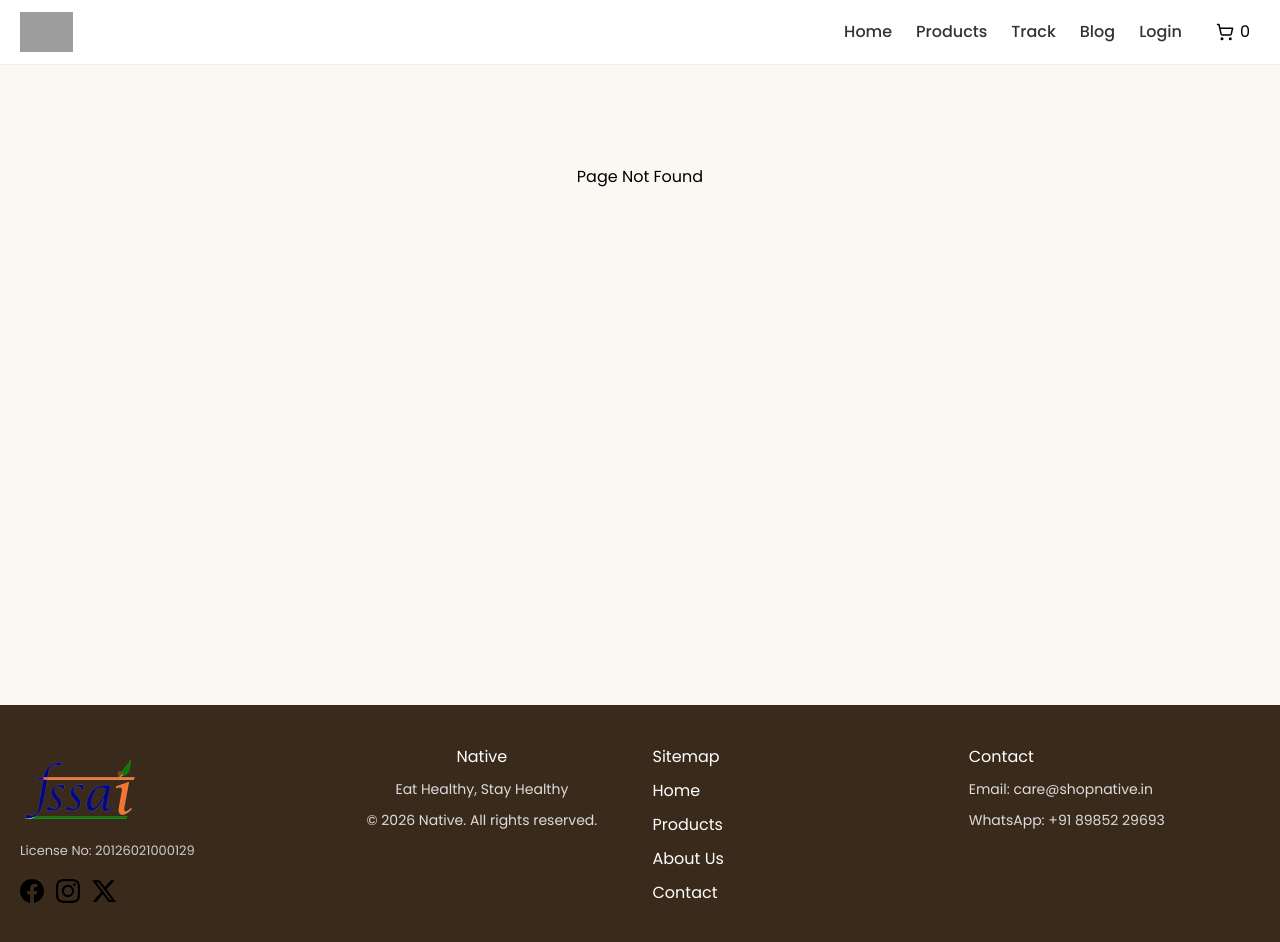
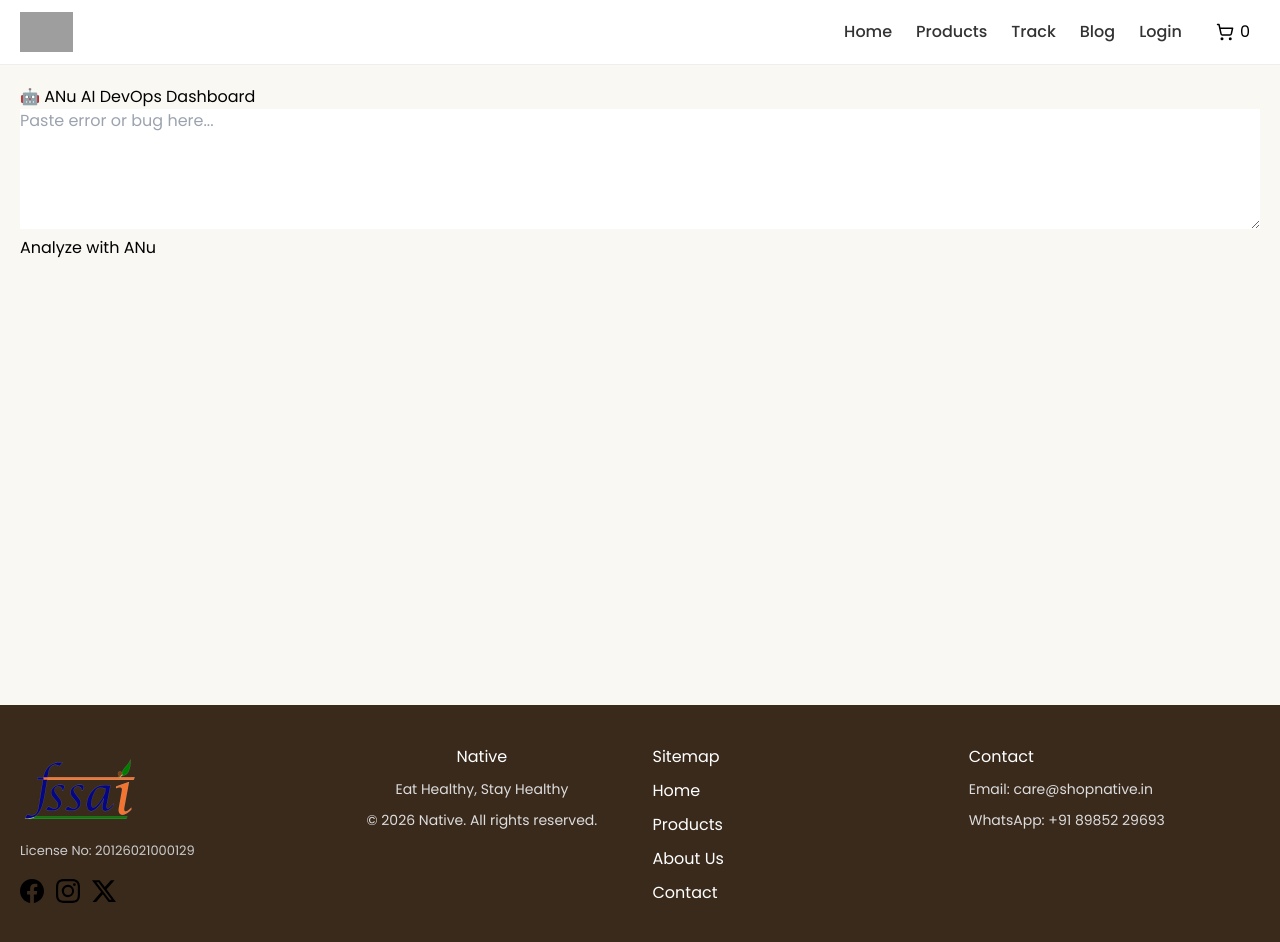
Before and after one commit to nagarajukandula55/native, a Next.js app: page /anu in a window 1280 px wide. Before the commit this address had no page. Shown: the top 942 px of the page. Built offline with nearby package versions, Linux system fonts and the light colour scheme; grey boxes are pictures that could not be loaded.

Commit message:
Create page.jsx

```diff
--- /dev/null
+++ b/app/anu/page.jsx
@@ -0,0 +1,77 @@
+"use client";
+
+import { useState } from "react";
+
+export default function ANuDashboard() {
+  const [error, setError] = useState("");
+  const [patch, setPatch] = useState("");
+  const [loading, setLoading] = useState(false);
+
+  const analyze = async () => {
+    setLoading(true);
+
+    const res = await fetch(
+      "https://YOUR-RENDER-URL.onrender.com/anu/analyze",
+      {
+        method: "POST",
+        headers: { "Content-Type": "application/json" },
+        body: JSON.stringify({
+          repo: "your-repo-name",
+          error
+        })
+      }
+    );
+
+    const data = await res.json();
+
+    setPatch(data.patch);
+    setLoading(false);
+  };
+
+  const createPR = async () => {
+    const res = await fetch(
+      "https://YOUR-RENDER-URL.onrender.com/anu/create-pr",
+      {
+        method: "POST",
+        headers: { "Content-Type": "application/json" },
+        body: JSON.stringify({
+          repo: "your-repo-name",
+          patch
+        })
+      }
+    );
+
+    const data = await res.json();
+    alert("PR Created: " + data.pr?.html_url);
+  };
+
+  return (
+    <div style={{ padding: 20 }}>
+      <h1>🤖 ANu AI DevOps Dashboard</h1>
+
+      <textarea
+        placeholder="Paste error or bug here..."
+        value={error}
+        onChange={(e) => setError(e.target.value)}
+        style={{ width: "100%", height: 120 }}
+      />
+
+      <button onClick={analyze} disabled={loading}>
+        {loading ? "ANu analyzing..." : "Analyze with ANu"}
+      </button>
+
+      {patch && (
+        <>
+          <h3>🧠 Suggested Fix</h3>
+          <pre style={{ background: "#111", color: "#0f0", padding: 10 }}>
+            {patch}
+          </pre>
+
+          <button onClick={createPR}>
+            🚀 Create GitHub PR
+          </button>
+        </>
+      )}
+    </div>
+  );
+}
```
